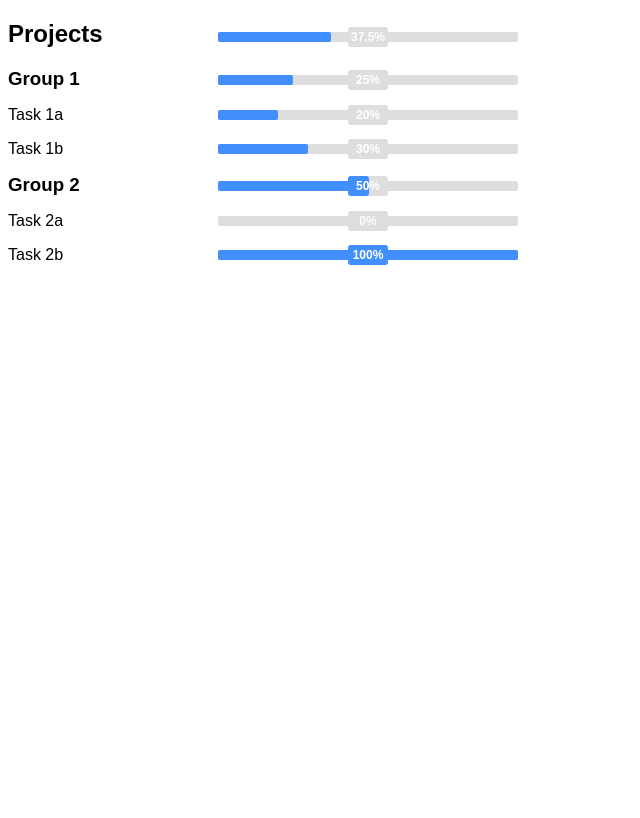
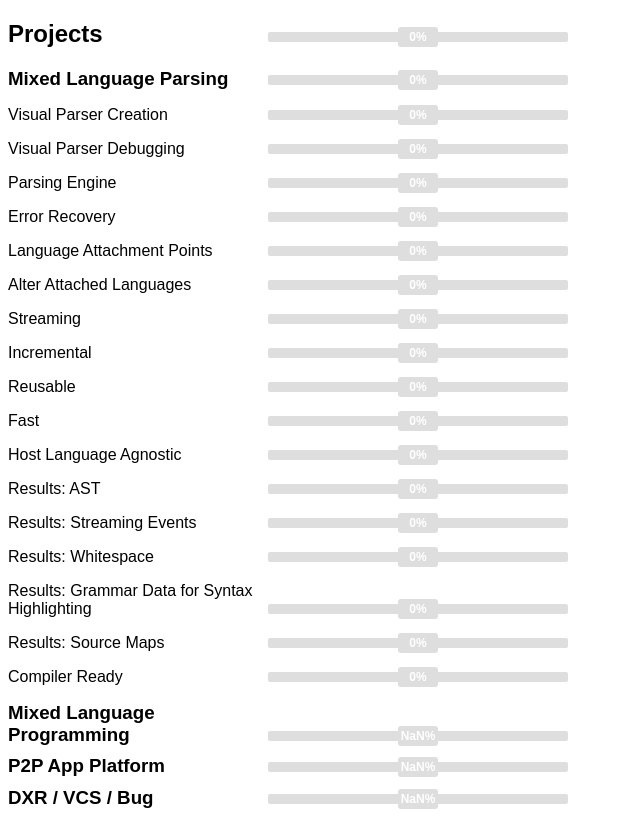
Before and after one commit to jryans/progress, a website: page index.html in a window 1280 px wide. Shown: the whole page, without its empty margins (0-640 px from the left). Drawn offline with Linux system fonts and the light colour scheme.

Commit message:
Initial parsing tasks

```diff
--- a/data.json
+++ b/data.json
@@ -1,10 +1,27 @@
 {
-  "Group 1": {
-    "Task 1a": 20,
-    "Task 1b": 30
+  "Mixed Language Parsing": {
+    "Visual Parser Creation": 0,
+    "Visual Parser Debugging": 0,
+    "Parsing Engine": 0,
+    "Error Recovery": 0,
+    "Language Attachment Points": 0,
+    "Alter Attached Languages": 0,
+    "Streaming": 0,
+    "Incremental": 0,
+    "Reusable": 0,
+    "Fast": 0,
+    "Host Language Agnostic": 0,
+    "Results: AST": 0,
+    "Results: Streaming Events": 0,
+    "Results: Whitespace": 0,
+    "Results: Grammar Data for Syntax Highlighting": 0,
+    "Results: Source Maps": 0,
+    "Compiler Ready": 0
   },
-  "Group 2": {
-    "Task 2a": 0,
-    "Task 2b": 100
+  "Mixed Language Programming": {
+  },
+  "P2P App Platform": {
+  },
+  "DXR / VCS / Bug": {
   }
 }
--- a/index.css
+++ b/index.css
@@ -12,7 +12,7 @@ h3 {
 
 .label {
   display: inline-block;
-  width: 200px;
+  width: 250px;
 }
 
 /*
```
